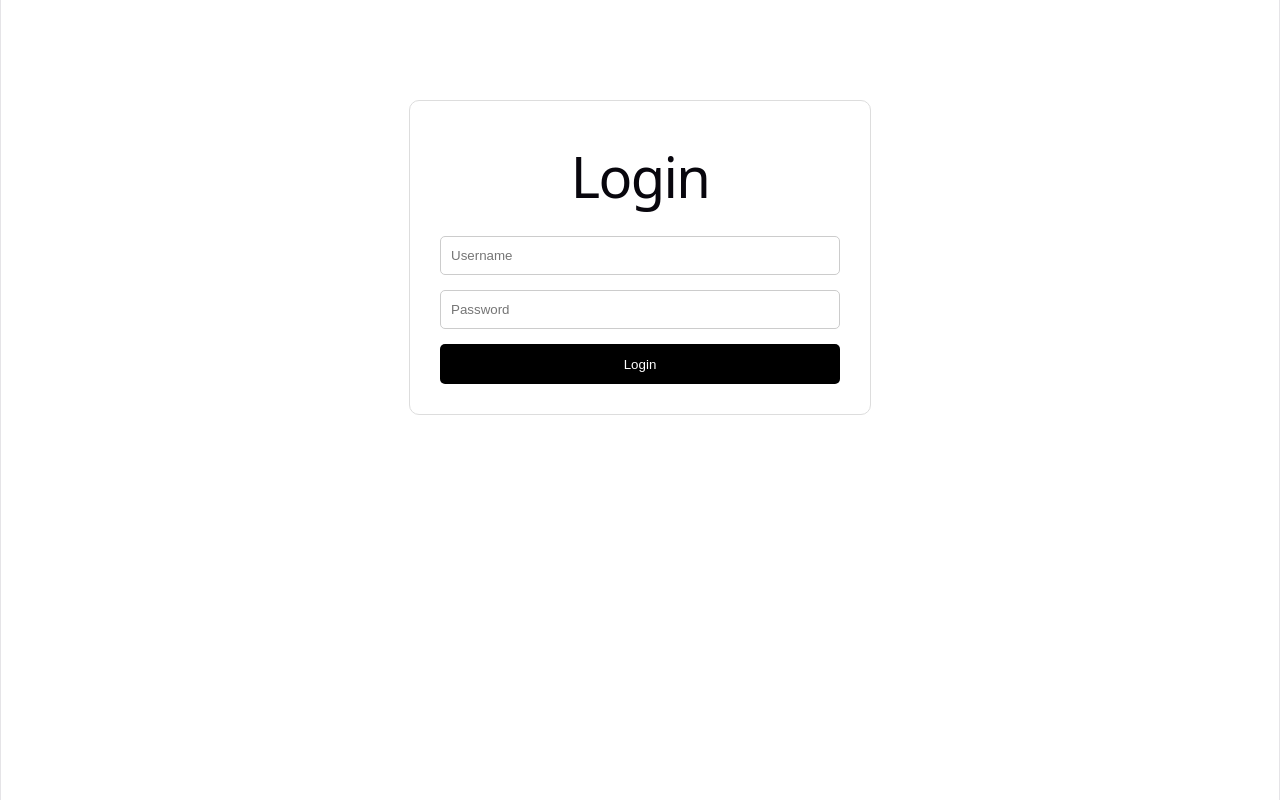
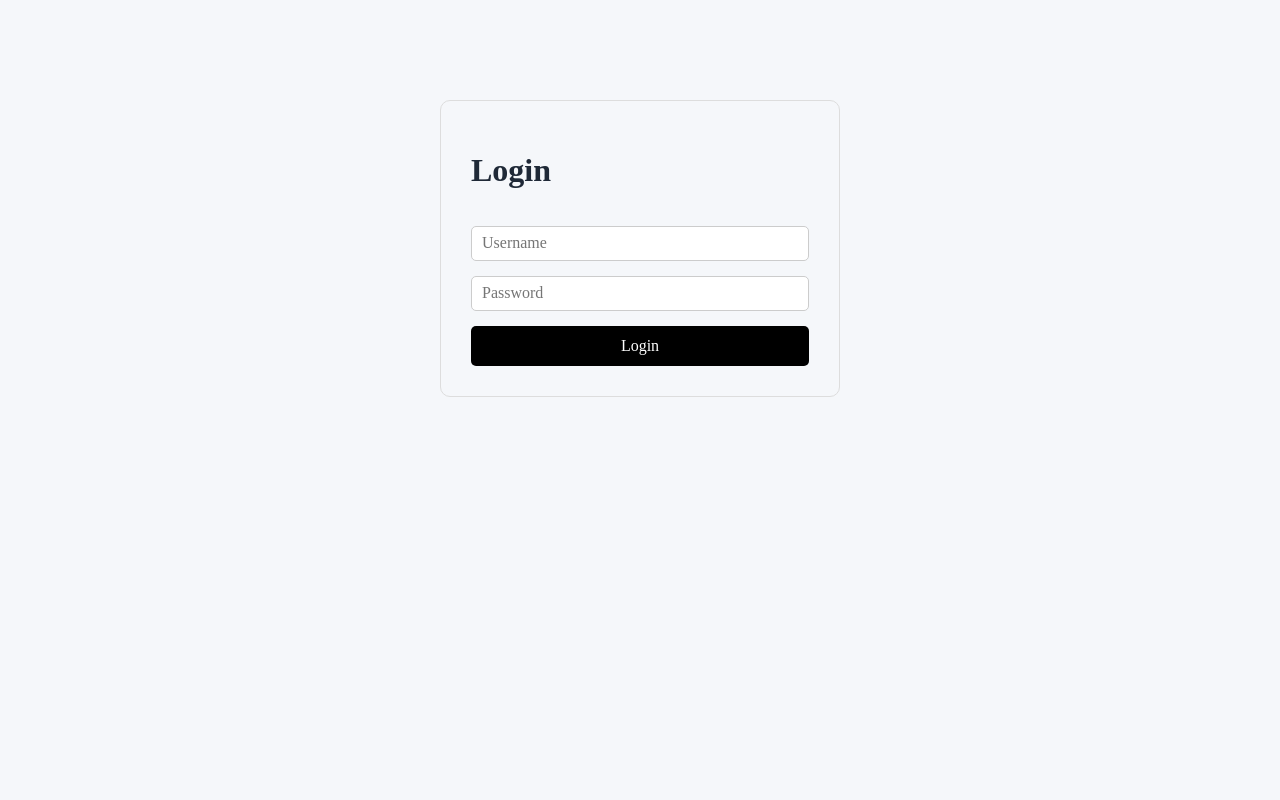
Before and after one commit to R1Kka1/admin-dashboard, a React (Vite) app: page / in a window 1280 px wide. Built offline with nearby package versions, Linux system fonts and the light colour scheme; no server answers.

Commit message:
新增全局css设置 重构header.css sidebar.css index.css lauout.css 以及与之对应的tsx文件

```diff
--- a/db.json
+++ b/db.json
@@ -2048,6 +2048,30 @@
       "detail": "库存：14 -> 库存：14",
       "createdAt": "2026-08-15T06:48:55.403Z",
       "id": "JOgZVMerHE4"
+    },
+    {
+      "operator": "admin",
+      "action": "登录系统",
+      "target": "-",
+      "detail": "管理员登录后台",
+      "createdAt": "2026-08-17T00:39:47.203Z",
+      "id": "rbDl6A4PRD8"
+    },
+    {
+      "operator": "admin",
+      "action": "登录系统",
+      "target": "-",
+      "detail": "管理员登录后台",
+      "createdAt": "2026-08-17T00:41:33.596Z",
+      "id": "0NZ1lO9Fhfk"
+    },
+    {
+      "operator": "admin",
+      "action": "登录系统",
+      "target": "-",
+      "detail": "管理员登录后台",
+      "createdAt": "2026-08-17T00:43:08.798Z",
+      "id": "k1oVPX5__pw"
     }
   ],
   "$schema": "./node_modules/json-server/schema.json"
--- /dev/null
+++ b/src/components/Header.css
@@ -0,0 +1,15 @@
+.header-content {
+    width: 100%;
+    display: flex;
+    justify-content: space-between;
+    align-items: center;
+}
+.header-title {
+    font-size: 20px;
+    font-weight: 600;
+}
+
+
+.header-user {
+    font-size: 14px;
+}
--- a/src/components/Header.tsx
+++ b/src/components/Header.tsx
@@ -1,7 +1,15 @@
+import "./Header.css";
+
 export function Header() {
     return (
-        <>
-           ADMIN DASHBOARD
-        </>
+        <div className="header-content">
+            <div className="header-title">
+            ADMIN DASHBOARD
+            </div>
+
+            <div className="header-user">
+                用户
+            </div>
+        </div>
     );
 }
--- a/src/components/Sidebar.css
+++ b/src/components/Sidebar.css
@@ -1,7 +1,26 @@
 .sidebar{
+    width: var(--sidebar-width);
+    min-height: 100vh;
     padding: 30px;
-    font-size: 30px;
+
+
     display: flex;
     flex-direction: column;
     gap: 20px;
+
+    background-color: #fff;
+    border-right: 1px solid #e5e7eb;
+
+    flex-shrink: 0;
 }
+
+.sidebar a {
+    color: #333;
+    text-decoration: none;
+    padding: 12px 16px;
+    border-radius: var(--border-radius);
+}
+.sidebar a:hover{
+    background-color: #f0f5ff;
+    color: #1677ff;
+}
--- a/src/components/Sidebar.tsx
+++ b/src/components/Sidebar.tsx
@@ -13,27 +13,22 @@ export function SideBar() {
         <div className="sidebar">
             <Link to="/homepage">主  页</Link>
 
-            <br />
 
             <Link to="products">商品管理</Link>
 
-            <br />
 
             <Link to="orders">订单管理</Link>
 
-            <br />
 
              {user.role === "超级管理员" && (
                 <Link to="users">用户管理</Link>
             )}
 
-            <br />
 
             {(user.role === "管理员" || user.role === "超级管理员") && (
                 <Link to="data">数据统计</Link>
             )}
 
-            <br />
 
             {user.role === "超级管理员" && (
                <Link to="log">操作日志</Link>
--- a/src/index.css
+++ b/src/index.css
@@ -1,111 +1,3 @@
-:root {
-  --text: #6b6375;
-  --text-h: #08060d;
-  --bg: #fff;
-  --border: #e5e4e7;
-  --code-bg: #f4f3ec;
-  --accent: #aa3bff;
-  --accent-bg: rgba(170, 59, 255, 0.1);
-  --accent-border: rgba(170, 59, 255, 0.5);
-  --social-bg: rgba(244, 243, 236, 0.5);
-  --shadow:
-    rgba(0, 0, 0, 0.1) 0 10px 15px -3px, rgba(0, 0, 0, 0.05) 0 4px 6px -2px;
-
-  --sans: system-ui, 'Segoe UI', Roboto, sans-serif;
-  --heading: system-ui, 'Segoe UI', Roboto, sans-serif;
-  --mono: ui-monospace, Consolas, monospace;
-
-  font: 18px/145% var(--sans);
-  letter-spacing: 0.18px;
-  color-scheme: light dark;
-  color: var(--text);
-  background: var(--bg);
-  font-synthesis: none;
-  text-rendering: optimizeLegibility;
-  -webkit-font-smoothing: antialiased;
-  -moz-osx-font-smoothing: grayscale;
-
-  @media (max-width: 1024px) {
-    font-size: 16px;
-  }
-}
-
-@media (prefers-color-scheme: dark) {
-  :root {
-    --text: #9ca3af;
-    --text-h: #f3f4f6;
-    --bg: #16171d;
-    --border: #2e303a;
-    --code-bg: #1f2028;
-    --accent: #c084fc;
-    --accent-bg: rgba(192, 132, 252, 0.15);
-    --accent-border: rgba(192, 132, 252, 0.5);
-    --social-bg: rgba(47, 48, 58, 0.5);
-    --shadow:
-      rgba(0, 0, 0, 0.4) 0 10px 15px -3px, rgba(0, 0, 0, 0.25) 0 4px 6px -2px;
-  }
-
-  #social .button-icon {
-    filter: invert(1) brightness(2);
-  }
-}
-
 body {
   margin: 0;
 }
-
-#root {
-  width: 1126px;
-  max-width: 100%;
-  margin: 0 auto;
-  text-align: center;
-  border-inline: 1px solid var(--border);
-  min-height: 100svh;
-  display: flex;
-  flex-direction: column;
-  box-sizing: border-box;
-}
-
-h1,
-h2 {
-  font-family: var(--heading);
-  font-weight: 500;
-  color: var(--text-h);
-}
-
-h1 {
-  font-size: 56px;
-  letter-spacing: -1.68px;
-  margin: 32px 0;
-  @media (max-width: 1024px) {
-    font-size: 36px;
-    margin: 20px 0;
-  }
-}
-h2 {
-  font-size: 24px;
-  line-height: 118%;
-  letter-spacing: -0.24px;
-  margin: 0 0 8px;
-  @media (max-width: 1024px) {
-    font-size: 20px;
-  }
-}
-p {
-  margin: 0;
-}
-
-code,
-.counter {
-  font-family: var(--mono);
-  display: inline-flex;
-  border-radius: 4px;
-  color: var(--text-h);
-}
-
-code {
-  font-size: 15px;
-  line-height: 135%;
-  padding: 4px 8px;
-  background: var(--code-bg);
-}
--- a/src/layout/Layout.css
+++ b/src/layout/Layout.css
@@ -1,12 +1,13 @@
 /* 整个页面 */
 .layout {
     display: flex;
-    height: 100vh;
+    min-height: 100vh;
 }
 
 /* 右边区域 */
 .main {
     flex: 1;
+    min-width: 0;
     display: flex;
     flex-direction: column;
 }
@@ -15,14 +16,12 @@
 /* 内容 */
 .content {
     flex: 1;
-    background: #f5f5f5;
+    min-width: 0;
     padding: 24px;
-
+    background-color: var(--bg-color);
     overflow-y: auto;
 }
 .header {
-    color: red;
-    height: 40px;
-    font-size: 20px;
-    margin-top: 20px;
+    height: var(--header-height);
+    padding: 0px 24px;
 }
--- a/src/main.tsx
+++ b/src/main.tsx
@@ -3,7 +3,8 @@ import { createRoot } from 'react-dom/client'
 import './index.css'
 import App from './App'
 import { BrowserRouter } from 'react-router-dom'
-
+import "./styles/variables.css";
+import "./styles/global.css";
 
 createRoot(document.getElementById('root')!).render(
   <StrictMode>
--- /dev/null
+++ b/src/styles/global.css
@@ -0,0 +1,26 @@
+* {
+  box-sizing: border-box;
+}
+
+html,
+body,
+#root {
+  min-height: 100%;
+}
+
+body {
+  margin: 0;
+  background-color: var(--bg-color);
+  color: var(--text-color);
+}
+
+button,
+input,
+select,
+textarea {
+  font: inherit;
+}
+
+button {
+  cursor: pointer;
+}
--- /dev/null
+++ b/src/styles/variables.css
@@ -0,0 +1,25 @@
+:root {
+  /* 主题色 */
+  --primary-color: #1677ff;
+  --danger-color: #ef4444;
+  --success-color: #22c55e;
+  --warning-color: #f59e0b;
+
+  /* 背景 */
+  --bg-color: #f5f7fa;
+  --card-color: #ffffff;
+
+  /* 文字 */
+  --text-color: #1f2937;
+  --text-secondary: #6b7280;
+
+  /* 边框 */
+  --border-color: #e5e7eb;
+
+  /* Layout */
+  --sidebar-width: 220px;
+  --header-height: 64px;
+
+  /* 圆角 */
+  --border-radius: 8px;
+}
```
Also changed, not shown: src/styles/common.css (added).
